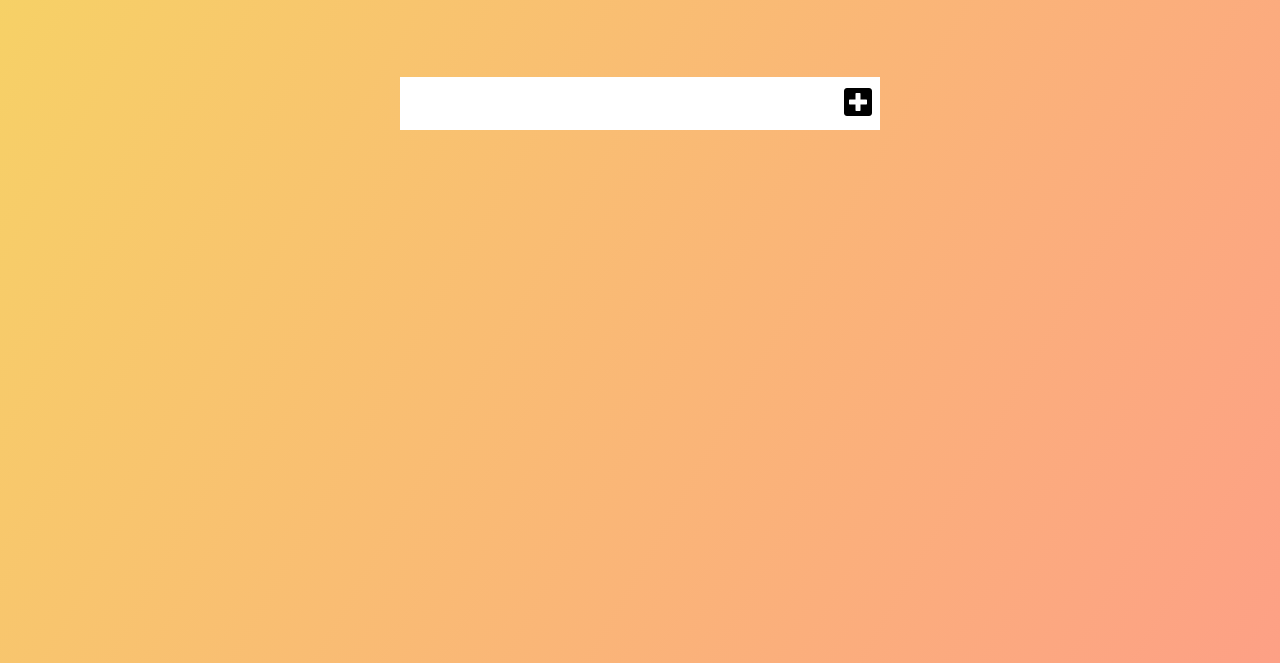
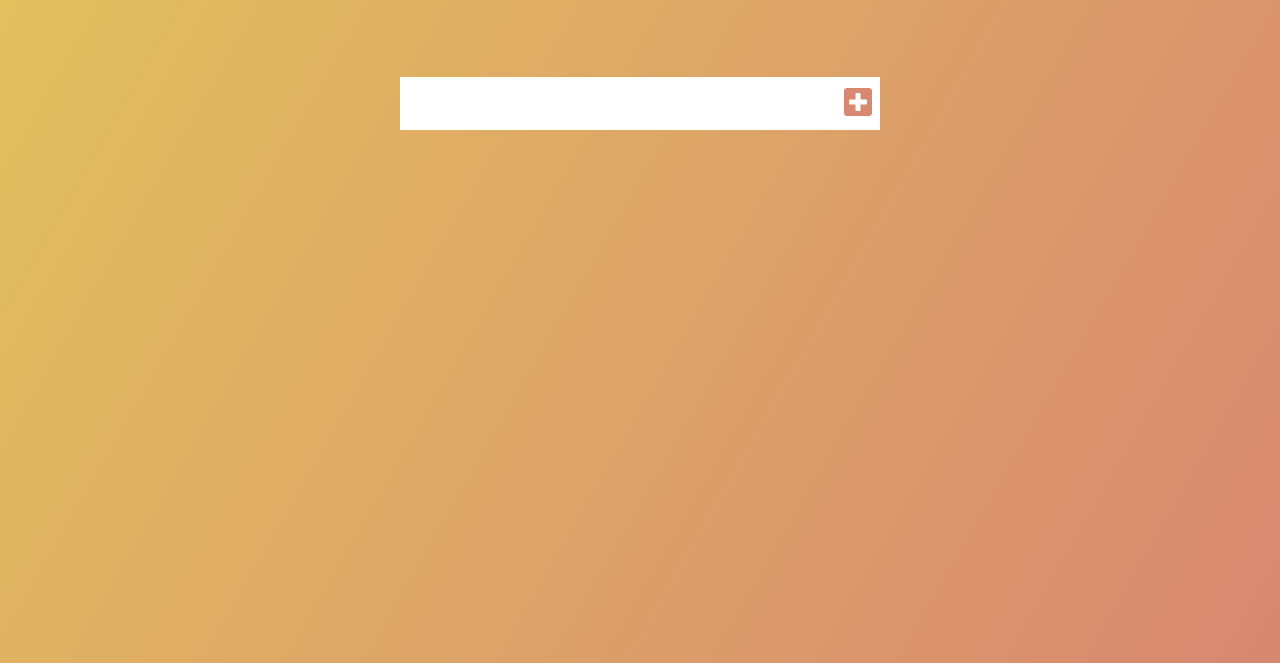
Before and after one commit to itsLyLee/js-to-do-list, a plain HTML site: page index.html in a window 1280 px wide. Shown: the part 137-800 px from the top of the page. Drawn offline with Linux system fonts and the light colour scheme.

Commit message:
form button

```diff
--- a/style.css
+++ b/style.css
@@ -5,7 +5,7 @@
 }
 
 body {
-  background-image: linear-gradient(120deg, #f6d365, #fda085);
+  background-image: linear-gradient(120deg, #e2c35d, #d88771);
   color: white;
   font-family: "Indie Flower", sans-serif;
   min-height: 100vh;
@@ -30,3 +30,10 @@ form button {
   border: none;
   background: white;
 }
+
+form button {
+  color: #d88771;
+  background: white;
+  cursor: pointer;
+  transition: all 0.3s ease;
+}
```
